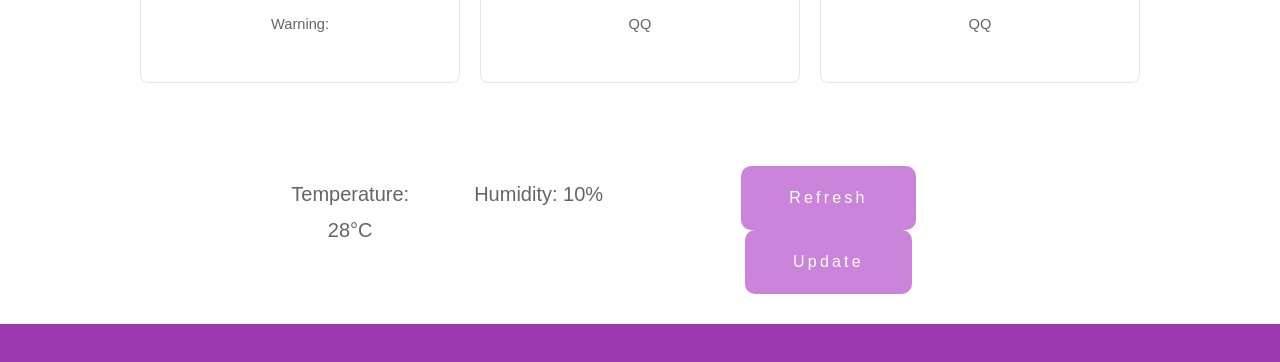
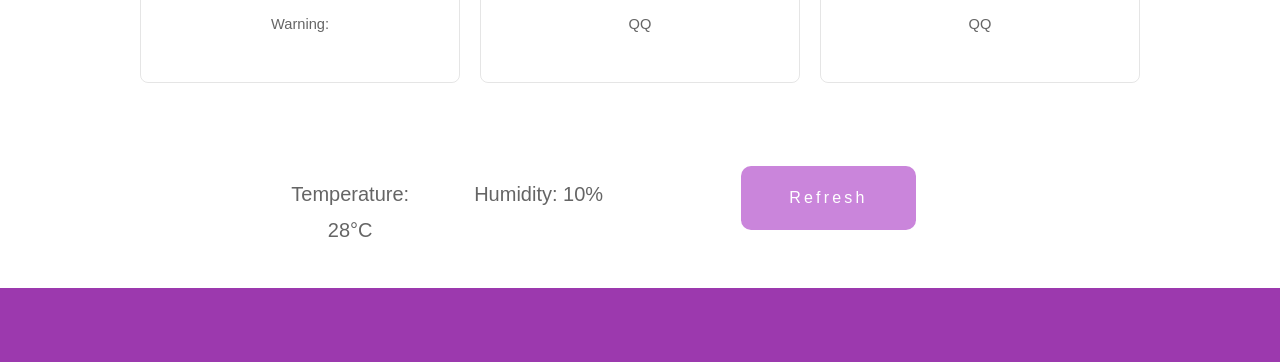
Before and after one commit to Lauren505/pantry, a plain HTML site: page templates/mainpage.html in a window 1280 px wide. Shown: the part 288-650 px from the top of the page. Drawn offline with Linux system fonts and the light colour scheme; files that its build step writes are made by us from their sources; no server answers; files whose address does not match are found by name.

Commit message:
Update mainpage.html

```diff
--- a/templates/mainpage.html
+++ b/templates/mainpage.html
@@ -14,41 +14,11 @@ Released   : 20140123
 <title>recipe</title>
 <meta name="keywords" content="" />
 <meta name="description" content="" />
-<!--<link href="http://fonts.googleapis.com/css?family=Varela" rel="stylesheet" />-->
 <link href="./static/default.css" rel="stylesheet" type="text/css" media="all" />
-<!--link href="./static/fonts.css" rel="stylesheet" type="text/css" media="all" /-->
-
-<!--[if IE 6]><link href="default_ie6.css" rel="stylesheet" type="text/css" /><![endif]-->
 
 </head>
 <body>
 <div id="wrapper">
-	<!--
-	<div id="header" class="container">
-		<div id="logo">
-			<h1><a href="#">Effeminate</a></h1>
-		</div>
-		<div id="menu">
-			<ul>
-				<li class="current_page_item"><a href="#" accesskey="1" title="">Homepage</a></li>
-				<li><a href="#" accesskey="2" title="">Our Clients</a></li>
-				<li><a href="#" accesskey="3" title="">About Us</a></li>
-				<li><a href="#" accesskey="4" title="">Careers</a></li>
-				<li><a href="#" accesskey="5" title="">Contact Us</a></li>
-			</ul>
-		</div>
-	</div>
-	<div id="banner">
-		<div class="container">
-			<div class="title">
-				<h2>Etiam rhoncus volutpat</h2>
-				<span class="byline">Proin gravida porttitor accumsan</span> </div>
-			<ul class="actions">
-				<li><a href="#" class="button">Etiam posuere</a></li>
-			</ul>
-		</div>
-	</div>
--->
 	<div id="extra" class="container">
 		<div class="title">
 			<h2>Delicious Pantry</h2>
@@ -79,39 +49,10 @@ Released   : 20140123
 			<div><p>Humidity: <span id="humi">10</span>%</p></div>
 			<ul>
 				<li><a href="#" class="button" id="refr">Refresh</a></li>
-				<li><a href="#" class="button" id="updaw">Update</a></li>
 			</ul>
 		</div>
 	</div>
-
-	<!--
-	<div id="featured">
-		<div class="container">
-			<div class="title">
-				<h2>Fusce ultrices fringilla metus</h2>
-				<span class="byline">Donec leo, vivamus fermentum nibh in augue praesent a lacus at urna congue</span> </div>
-			<p>This is <strong>Effeminate</strong>, a free, fully standards-compliant CSS template designed by <a href="http://templated.co" rel="nofollow">TEMPLATED</a>. The photos in this template are from <a href="http://fotogrph.com/"> Fotogrph</a>. This free template is released under the <a href="http://templated.co/license">Creative Commons Attribution</a> license, so you're pretty much free to do whatever you want with it (even use it commercially) provided you give us credit for it. Have fun :) </p>
-		</div>
-		<ul class="actions">
-			<li><a href="#" class="button">Etiam posuere</a></li>
-		</ul>
-	</div>
-	<div id="page" class="container">
-		<div class="title">
-			<h2>Nulla luctus eleifend</h2>
-			<span class="byline">Lorem ipsum dolor sit amet, consectetuer adipiscing elit</span> </div>
-		<p> Vivamus fermentum nibh in augue. Praesent a lacus at urna congue rutrum. Nulla enim eros nibh. Duis enim nulla, luctus eu, dapibus lacinia, venenatis id, quam. Vestibulum imperdiet, magna nec eleifend rutrum, nunc lectus vestibulum velit, euismod lacinia quam nisl id lorem. Quisque erat. Vestibulum pellentesque, justo mollis pretium suscipit, justo nulla blandit libero, in blandit augue justo quis nisl. Fusce mattis viverra elit. Fusce quis tortor.</p>
-		<ul class="actions">
-			<li><a href="#" class="button">Etiam posuere</a></li>
-		</ul>
-	</div>
-	-->
 </div>
-<!--
-<div id="copyright" class="container">
-	<p>&copy; Untitled. All rights reserved. | Photos by <a href="http://fotogrph.com/">Fotogrph</a> | Design by <a href="http://templated.co" rel="nofollow">TEMPLATED</a>.</p>
-</div>
--->
 <script src="./static/mainpage.js" type="text/javascript"></script>
 
 </body>
```
